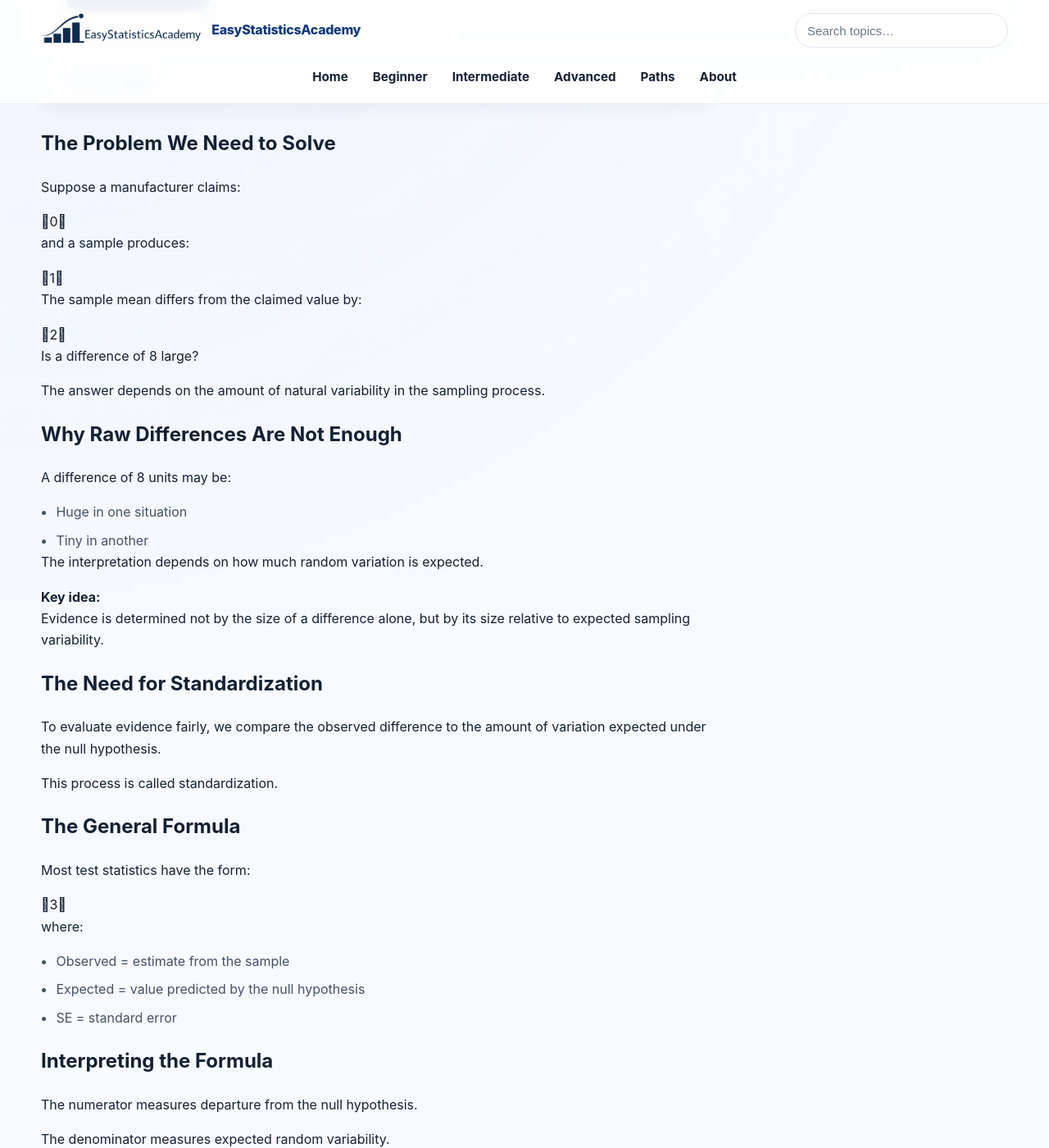
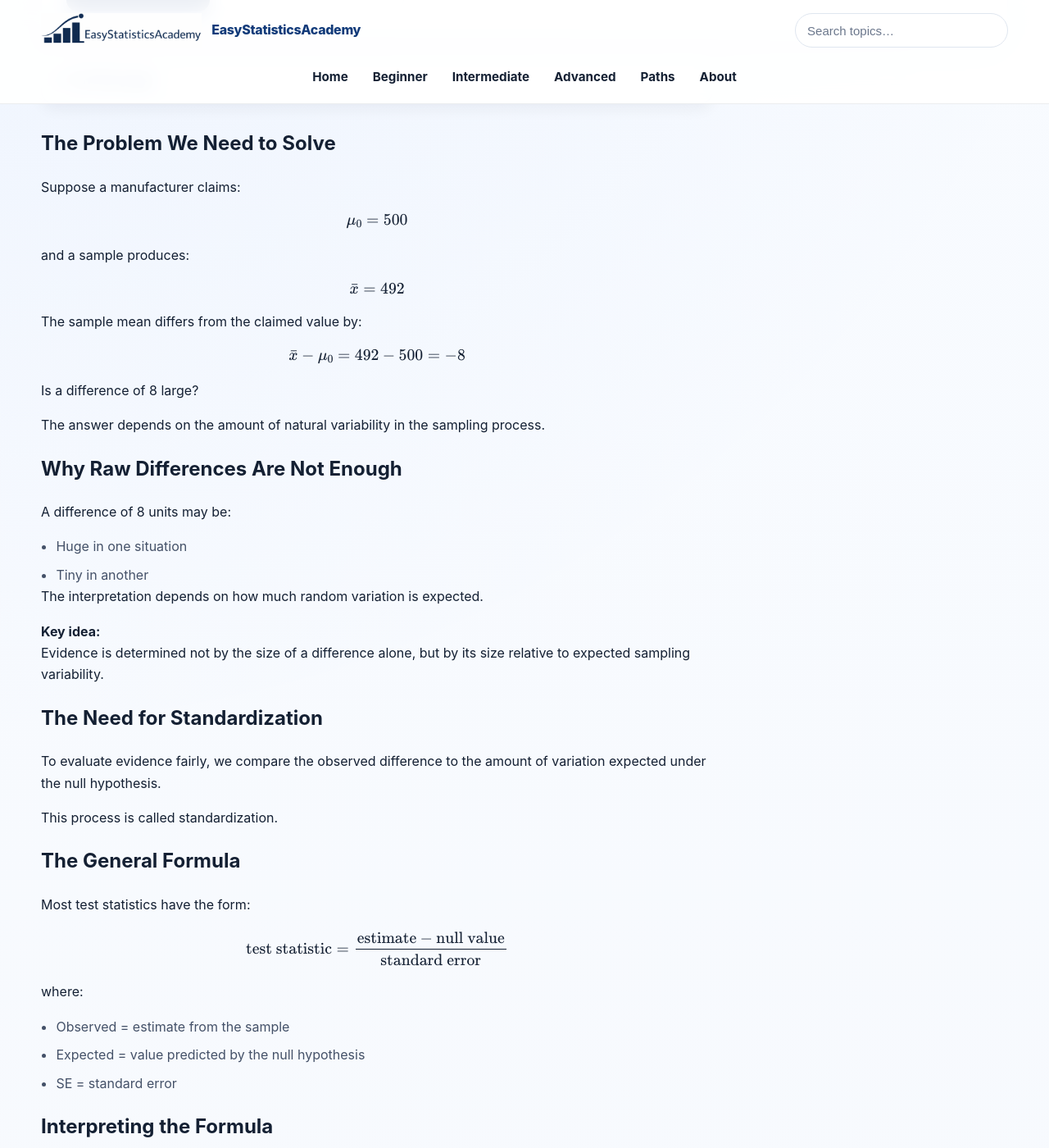
Before and after one commit to ammar-homaida-statistics/easystatisticsacademy, a Jekyll site: the page built from inference/hypothesis-testing/test-statistic-standardization/index.md, in a window 1280 px wide and 1400 px high, scrolled down 479 px. Shown: the whole window at 82% size. Built offline with Jekyll 4.4.1, drawn with Linux system fonts in a browser that asks for light colours; some of the changed text lies outside the part shown.

Commit message:
Restore and verify 10 statistical formulas in test-statistic-standardization

```diff
--- a/inference/hypothesis-testing/test-statistic-standardization/index.md
+++ b/inference/hypothesis-testing/test-statistic-standardization/index.md
@@ -75,19 +75,31 @@ sidebar: false
       Suppose a manufacturer claims:
     </p>
 
-    0
+
+    \[
+    \mu_0=500
+    \]
+
 
     <p>
       and a sample produces:
     </p>
 
-    1
+
+    \[
+    \bar x=492
+    \]
+
 
     <p>
       The sample mean differs from the claimed value by:
     </p>
 
-    2
+
+    \[
+    \bar x-\mu_0=492-500=-8
+    \]
+
 
     <p>
       Is a difference of 8 large?
@@ -142,7 +154,11 @@ sidebar: false
       Most test statistics have the form:
     </p>
 
-    3
+
+    \[
+    \text{test statistic}=\frac{\text{estimate}-\text{null value}}{\text{standard error}}
+    \]
+
 
     <p>
       where:
@@ -187,7 +203,11 @@ sidebar: false
       a common test statistic is:
     </p>
 
-    4
+
+    \[
+    Z=\frac{\bar X-\mu_0}{\sigma/\sqrt n}
+    \]
+
 
     <p>
       where:
@@ -229,7 +249,11 @@ sidebar: false
       Then:
     </p>
 
-    5
+
+    \[
+    Z=\frac{492-500}{2}=-4
+    \]
+
 
     <p>
       The observed mean is four standard errors below the null expectation.
@@ -241,7 +265,11 @@ sidebar: false
       Consider the same observed difference:
     </p>
 
-    6
+
+    \[
+    \bar x-\mu_0=-8
+    \]
+
 
     <p>
       but now suppose:
@@ -259,7 +287,11 @@ sidebar: false
       Then:
     </p>
 
-    7
+
+    \[
+    Z=\frac{-8}{20}=-0.4
+    \]
+
 
     <p>
       Suddenly the same difference appears quite ordinary.
@@ -355,7 +387,11 @@ sidebar: false
       This produces the t statistic:
     </p>
 
-    8
+
+    \[
+    T=\frac{\bar X-\mu_0}{s/\sqrt n}
+    \]
+
 
     <p>
       The logic remains identical.
@@ -371,7 +407,11 @@ sidebar: false
       Nearly every classical test statistic follows the same blueprint:
     </p>
 
-    9
+
+    \[
+    \text{standardized discrepancy}=\frac{\text{observed}-\text{expected under }H_0}{\text{standard error}}
+    \]
+
 
     <p>
       This pattern appears throughout statistics.
```
